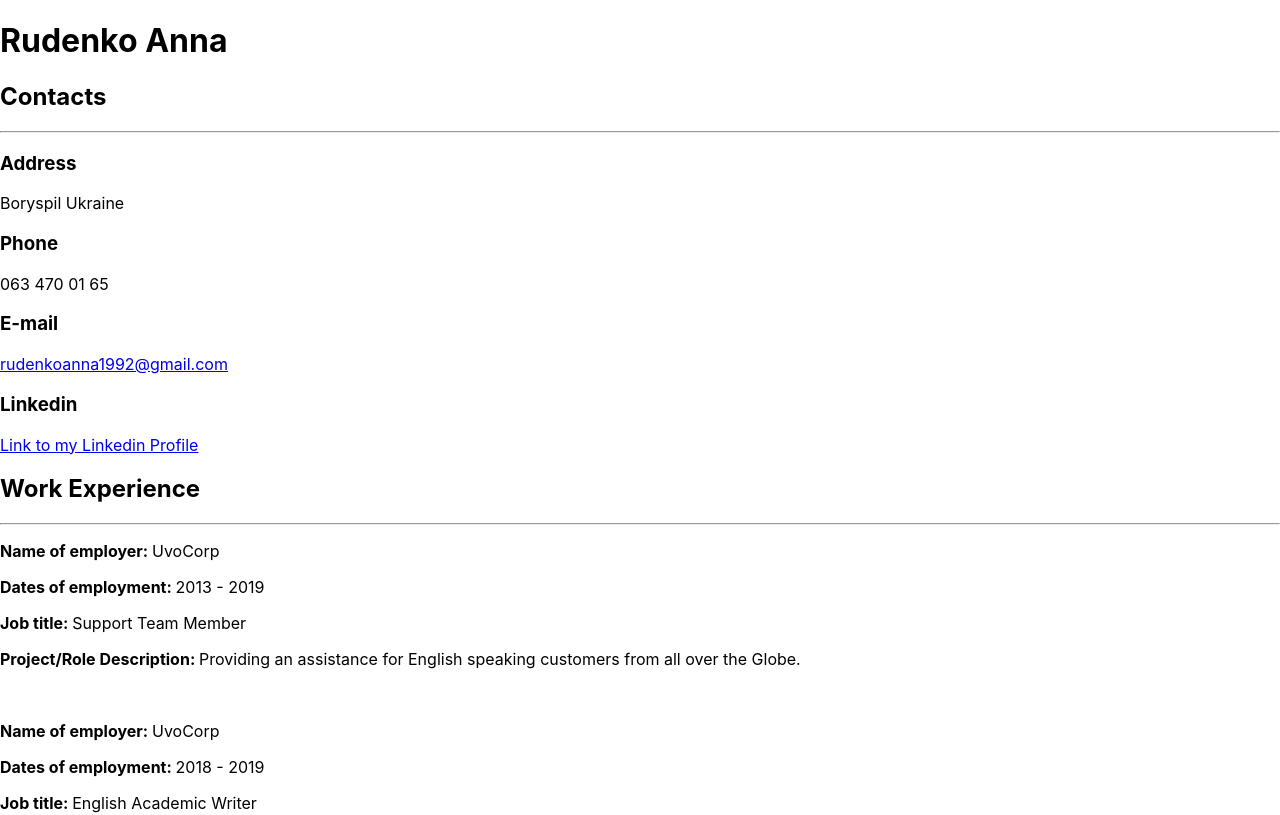
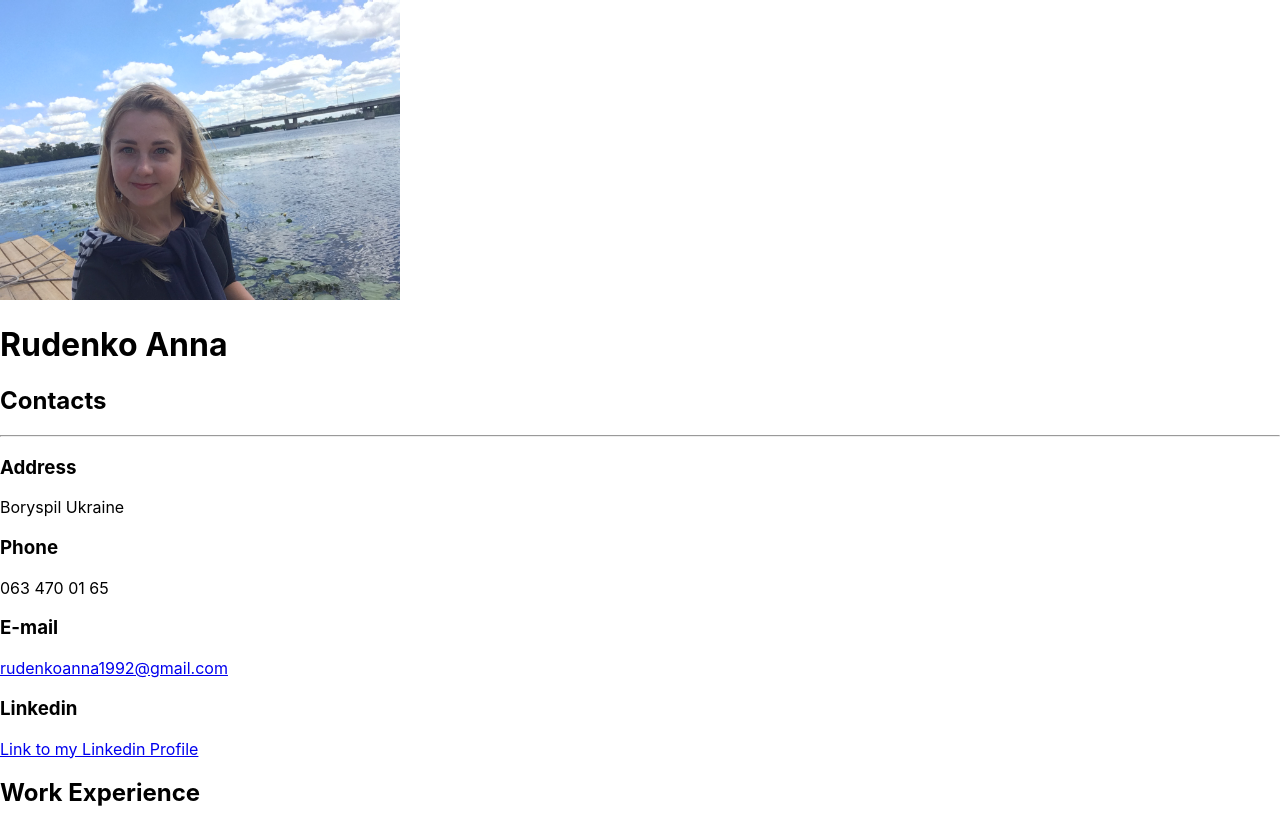
Before and after one commit to RudenkoAnna/Reactless37-, a React (Create React App) app in the folder my_cv/: page / in a window 1280 px wide. Shown: the top 815 px of the page. Built offline with nearby package versions, Linux system fonts and the light colour scheme.

Commit message:
added the img component

```diff
--- a/my_cv/src/App.js
+++ b/my_cv/src/App.js
@@ -2,11 +2,13 @@ import logo from "./logo.svg";
 import "./App.css";
 import Contacts from "./components/Contacts";
 import Experience from "./components/Experience";
-import profile from "./components/profile.jpg";
+import Image from "./components/Image";
 
 function App() {
+  const profile = process.env.PUBLIC_URL + "/Profile.jpg";
   return (
     <div id="basic" className="contact-info">
+      <Image imagePath={profile} altText="My Image" width="400" height="300" />
       <h1>Rudenko Anna</h1>
       <Contacts />
       <Experience />
--- a/my_cv/src/components/Image.js
+++ b/my_cv/src/components/Image.js
@@ -1,7 +1,12 @@
-export default Image(props){
-  return(
+export default function Image(props) {
+  return (
     <div>
-    <img src="./profile.jpg" alt="Profile Picture"/>
+      <img
+        src={props.imagePath}
+        alt={props.altText}
+        width={props.width}
+        height={props.height}
+      />
     </div>
-  )
+  );
 }
```
Also changed, not shown: my_cv/public/Profile.JPG (renamed from my_cv/src/components/profile.JPG).
